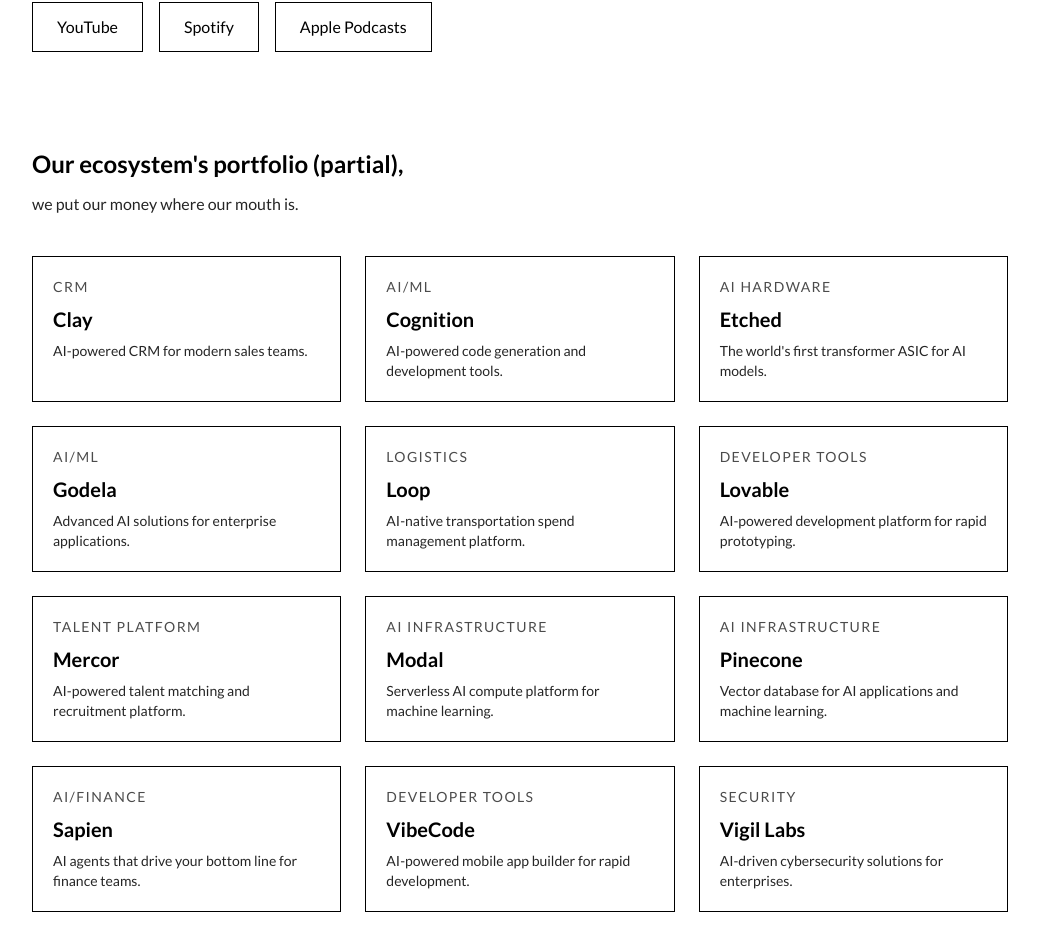
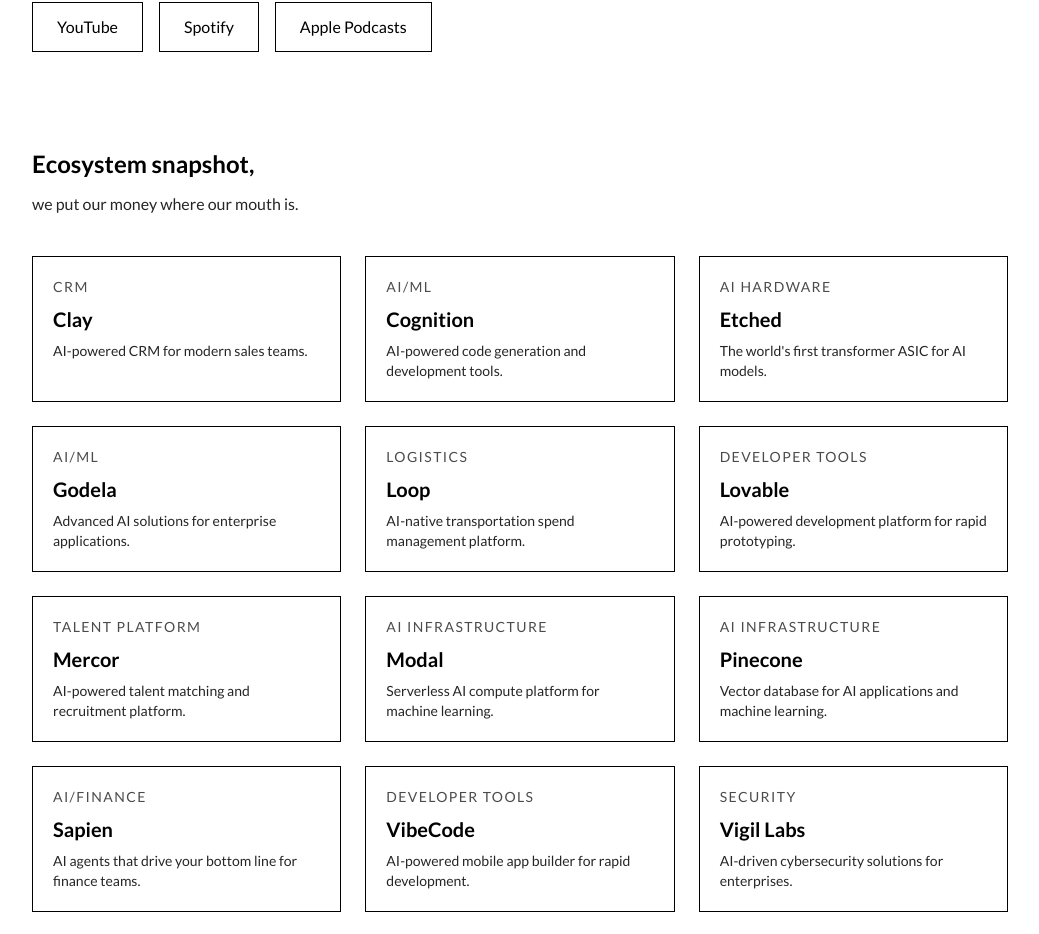
Before and after one commit to seankohli42-ctrl/Why-You-Should-Join, a Next.js app: page / in a window 1280 px wide. Shown: the part 1094-2028 px from the top of the page, without its empty margins (120-1159 px from the left). Built offline with nearby package versions, Linux system fonts and the light colour scheme.

Commit message:
Update page.tsx
Portfolio header change

```diff
--- a/src/app/page.tsx
+++ b/src/app/page.tsx
@@ -62,7 +62,7 @@
           </div>
         </section>
         <section className="py-12 px-6">
-          <h2 className="text-2xl font-bold text-left">Our ecosystem&apos;s portfolio (partial),</h2>
+          <h2 className="text-2xl font-bold text-left">Ecosystem snapshot,</h2>
           <p className="mt-3 opacity-85 max-w-2xl text-left">
             we put our money where our mouth is.
           </p>
```
